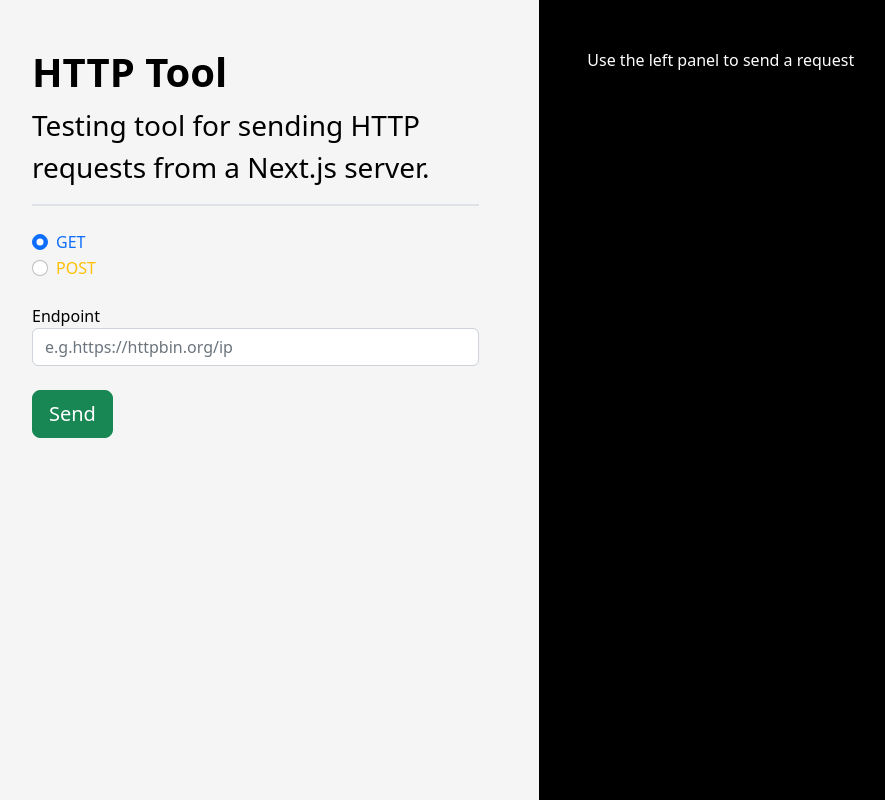
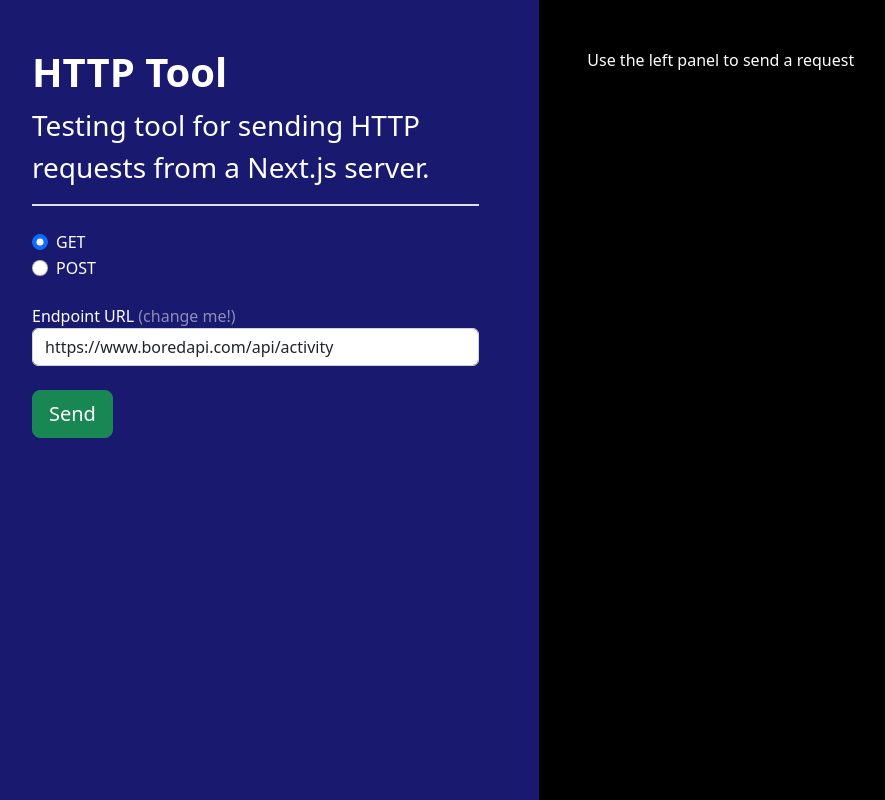
Before and after one commit to vincemaina/http-request-tool, a Next.js app: page / in a window 1280 px wide. Shown: the whole page, without its empty margins (4-889 px from the left). Built offline with nearby package versions, Linux system fonts and the light colour scheme.

Commit message:
Adding prefilled value (that works) + some styling changes

```diff
--- a/src/pages/index.js
+++ b/src/pages/index.js
@@ -57,7 +57,7 @@ export default function Home() {
                 <meta name="viewport" content="width=device-width, initial-scale=1"/>
                 <link rel="icon" href="/favicon.ico"/>
             </Head>
-            <main className={"text-black"} style={{background: "whitesmoke"}}>
+            <main className={"text-white"} style={{background: "midnightblue"}}>
                 <div className="text-center">
                     <div className="row vh-100 align-items-start">
 
@@ -70,12 +70,12 @@ export default function Home() {
 
                             {/* Method radio buttons */}
                             <div className={"text-start mb-4"}>
-                                <div className="form-check text-primary">
+                                <div className="form-check">
                                     <input className="form-check-input" type="radio" name="flexRadioDefault"
                                            id="flexRadioDefault1" value={"GET"} onClick={changeMethod} checked/>
                                     <label className="form-check-label" htmlFor="flexRadioDefault1">GET</label>
                                 </div>
-                                <div className="form-check text-warning">
+                                <div className="form-check">
                                     <input className="form-check-input" type="radio" name="flexRadioDefault"
                                            id="flexRadioDefault2" value={"POST"} onClick={changeMethod} />
                                     <label className="form-check-label" htmlFor="flexRadioDefault2">POST</label>
@@ -84,9 +84,9 @@ export default function Home() {
 
                             {/* Endpoint input */}
                             <div className={"text-start mb-3"}>
-                                <label htmlFor={"input-endpoint"}>Endpoint</label>
+                                <label htmlFor={"input-endpoint"}>Endpoint URL <span style={{opacity: "0.5"}}>(change me!)</span></label>
                                 <input type={"url"} id={"input-endpoint"} className={"form-control"}
-                                       placeholder={"e.g.https://httpbin.org/ip"} required/>
+                                       placeholder={"e.g. https://httpbin.org/ip"} defaultValue={"https://www.boredapi.com/api/activity"} required/>
                             </div>
 
                             {/* Message input */}
```
